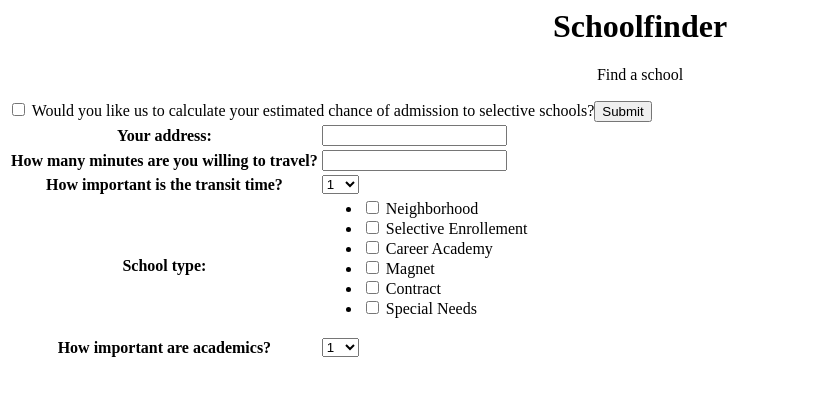
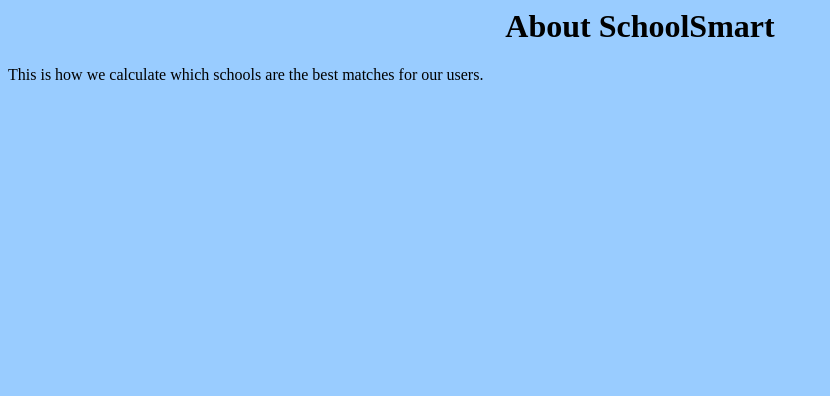
Before and after one commit to smahaffie/Chicago_HS_Finder, a Django app: page /about/ in a window 1280 px wide. Shown: the top 396 px of the page, without its empty margins (0-830 px from the left). Run offline with Django 3.2, Linux system fonts and the light colour scheme; some libraries are stand-ins or nearby versions.

Commit message:
changes to html and query

```diff
--- /dev/null
+++ b/schoolfinder/matcher/templates/matcher/about.html
@@ -0,0 +1,9 @@
+<html>
+<head>
+    <title>About SchoolSmart</title>
+</head>
+<body BGCOLOR=#99ccff>
+	<h1><center>About SchoolSmart</center></h1>
+<p>This is how we calculate which schools are the best matches for our users. </p>
+</body>
+</html>
--- a/schoolfinder/matcher/templates/matcher/start.html
+++ b/schoolfinder/matcher/templates/matcher/start.html
@@ -1,6 +1,6 @@
 <html>
 <head>
-    <title>Schoolfinder</title>
+    <title>SchoolSmart</title>
 
     <script src="https://code.jquery.com/jquery-1.11.3.js"></script>
 
@@ -8,9 +8,9 @@
 <body>
     <h1><center>Schoolfinder</center></h1>
 
-    <p><center>Find a school</center></p>
+    <p><center>Enter your information and preferences below to let SchoolMatch generate a list of schools that we recommend you explore. Click <a href="{% url 'about' %}">here</a> to learn more about how SchoolSmart generates its results.</center></p>
     <table>
-    <form action="/your-address/" method="post">
+    <form action="/form/" method="post">
         {% csrf_token %}
         {{ form }}
 
--- a/schoolfinder/matcher/views.py
+++ b/schoolfinder/matcher/views.py
@@ -9,38 +9,55 @@
 from selenium import webdriver
 from selenium.webdriver.common.keys import Keys
 
+def about(request):
+    return render(request, 'matcher/about.html')
+
+
 class FinderForm2(forms.Form):
     your_score = forms.CharField(label = 'Your score', max_length = 100)
 
 class FinderForm(forms.Form):
     your_address = forms.CharField(label='Your address', max_length = 100)
     distance = forms.CharField(label="How many minutes are you willing to travel?", max_length = 10, required=False)
-    d_priority = forms.ChoiceField(label = "How important is the transit time?", choices = [(1,1),(2,2), (3,3), (4,4),(5,5),(6,6),(7,7),(8,8),(9,9),(10,10)])
-    schooltype = forms.MultipleChoiceField(label = "School type",
+    d_priority = forms.ChoiceField(label = "How important is the transit time?",  choices = [(1,1),(2,2), (3,3), (4,4),(5,5),(6,6),(7,7),(8,8),(9,9),(10,10)])
+    schooltype = forms.MultipleChoiceField(label = "What types of schools are you interested in?",
         required = False, widget=forms.CheckboxSelectMultiple(), choices =
-        [('Neighborhood',"Neighborhood"),('Selective Enrollment',"Selective Enrollement"), ('Career Academy',"Career Academy"),
-        ('Magnet',"Magnet"),('Contract',"Contract"),('Special Needs',"Special Needs")])
+        [('Neighborhood',"Neighborhood"),('Selective Enrollment',"Selective Enrollement"), ('Military Academy',"Military Academy"),
+        ('Magnet',"Magnet"),('Contract',"Contract"),('Special Needs',"Special Needs"),("International Baccalaureate", "International Baccalaureate")])
 
-    a_priority = forms.ChoiceField(label = "How important are academics?", choices = [(1,1),(2,2), (3,3), (4,4),(5,5),(6,6),(7,7),(8,8),(9,9),(10,10)])
+    a_priority = forms.ChoiceField(label = "How important are academics?",  choices = [(1,1),(2,2), (3,3), (4,4),(5,5),(6,6),(7,7),(8,8),(9,9),(10,10)])
+
 
 def build_query(neighborhood_schools, cleaned_data):
-    time_between = "time_between('{}', addrs.address) < {}".format(str(cleaned_data['your_address']),str(cleaned_data['distance']))
 
 
+    neighborhood = False
     schooltypes = cleaned_data['schooltype']
     if 'Neighborhood' in schooltypes:
         schooltypes.remove('Neighborhood')
         neighborhood = True
 
-    other_schooltypes = str(tuple(schooltypes))
+
 
     # If user checks no boxes, we will show them all school types. If they
     if schooltypes == []:
         neighborhood = True
-        other_schooltypes = "('Selective Enrollment','Career Academy','Magnet','Contract','Special Needs')"
+        other_schooltypes = "('Selective Enrollment','Military Academy','Magnet','Contract','Special Needs')"
 
-    print(neighborhood_schools)
-    print(str(neighborhood_schools))
+    elif len(schooltypes) == 1:
+        other_schooltypes = "( '" + schooltypes[0] + "')"
+
+    else:
+        other_schooltypes = str(tuple(schooltypes))
+
+    if cleaned_data["distance"] != '':
+        minutes = int(cleaned_data["distance"]) * 60
+        time_between = "AND time_between('{}', addrs.address) < {}".format(str(cleaned_data['your_address']),str(minutes))
+    else: #no max transit time specified
+        time_between = " "
+
+    print(time_between)
+
     neighborhood_q_string = ''
     if neighborhood:
         neighborhood_q_string = ' OR (school_type = "Neighborhood" AND school_id IN (SELECT main.school_id ' + \
@@ -49,12 +66,11 @@
     query = "SELECT main.school_id, main.name, main.school_type, act.composite_score_mean, fot.fot, main.rating FROM main JOIN fot JOIN act JOIN cep JOIN addrs " + \
                 "ON main.school_id = fot.school_id AND main.school_id = act.school_id AND main.school_id = cep.school_id AND addrs.school_id = main.school_id" + \
                 " WHERE act.category_type = 'Overall' AND act.year = '2015' AND main.school_id in (SELECT school_id FROM main WHERE " + \
-                ' (school_type IN ' + other_schooltypes + neighborhood_q_string + \
-                "AND " + time_between + "));"
+                ' (school_type IN ' + other_schooltypes + neighborhood_q_string + time_between + "));"
 
     return query
 
-def get_address(request):
+def form(request):
     if request.method == "POST":
         form = FinderForm(request.POST) # request.GET
         extra_form = FinderForm2(request.POST)
@@ -82,7 +98,10 @@
             context = {}
             context['names'] = []
             for result in results:
-                context['names'].append((result[0],result[1]))
+                result_list = []
+                for item in result:
+                    result_list.append(item)
+                context['names'].append(tuple(result_list))
             connection.close()
 
             return render(request, 'matcher/results.html', context)
--- a/schoolfinder/schoolfinder/urls.py
+++ b/schoolfinder/schoolfinder/urls.py
@@ -23,5 +23,7 @@
 
 urlpatterns = [
     url(r'^admin/', admin.site.urls),
-    url(r'', views.get_address)
+    url(r'^form/', views.form, name="form"),
+        #url(r'', views.form, name="form"),
+    url(r'^about/',views.about,name="about")
 ]
```
Also changed, not shown: schoolfinder/matcher/templates/matcher/about_calculations.html (added, +8 -0 lines), schoolfinder/matcher/templates/matcher/results.html (+10 -3 lines).
